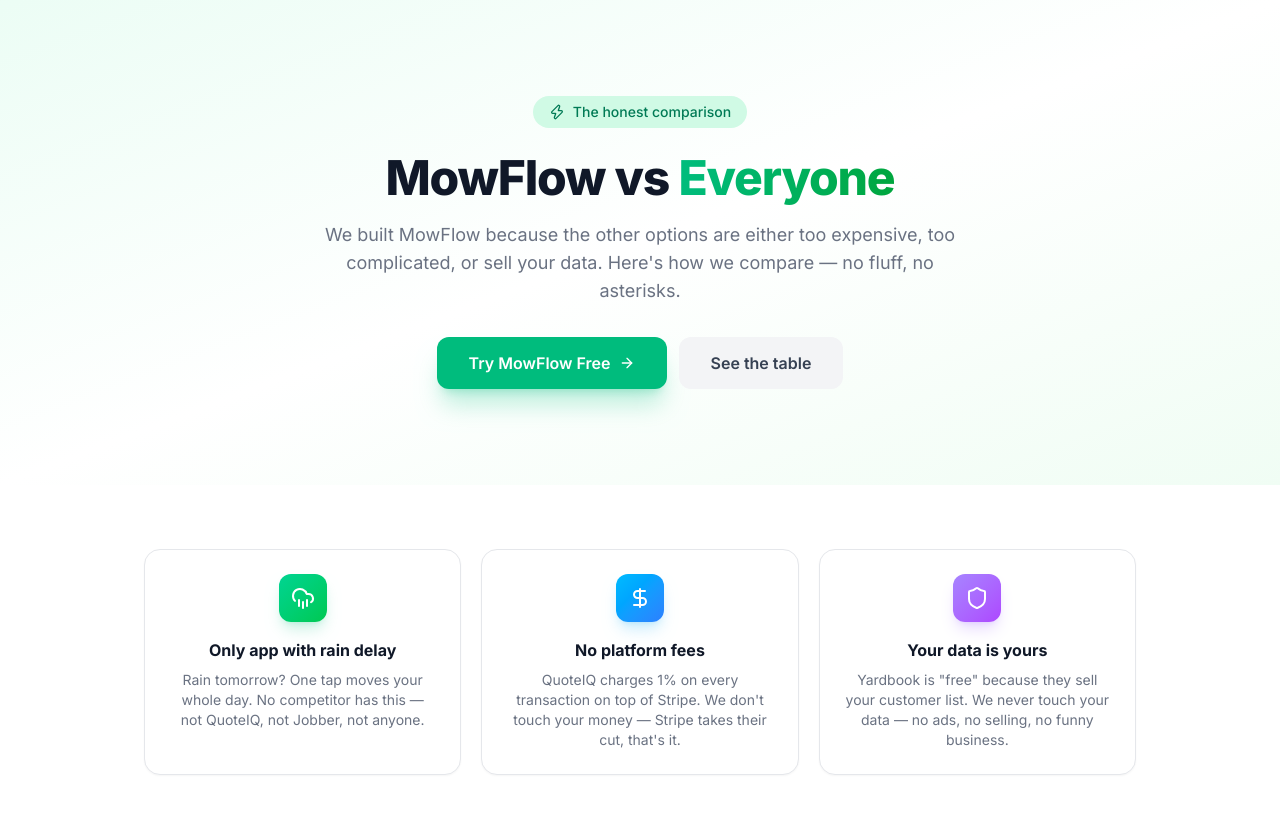
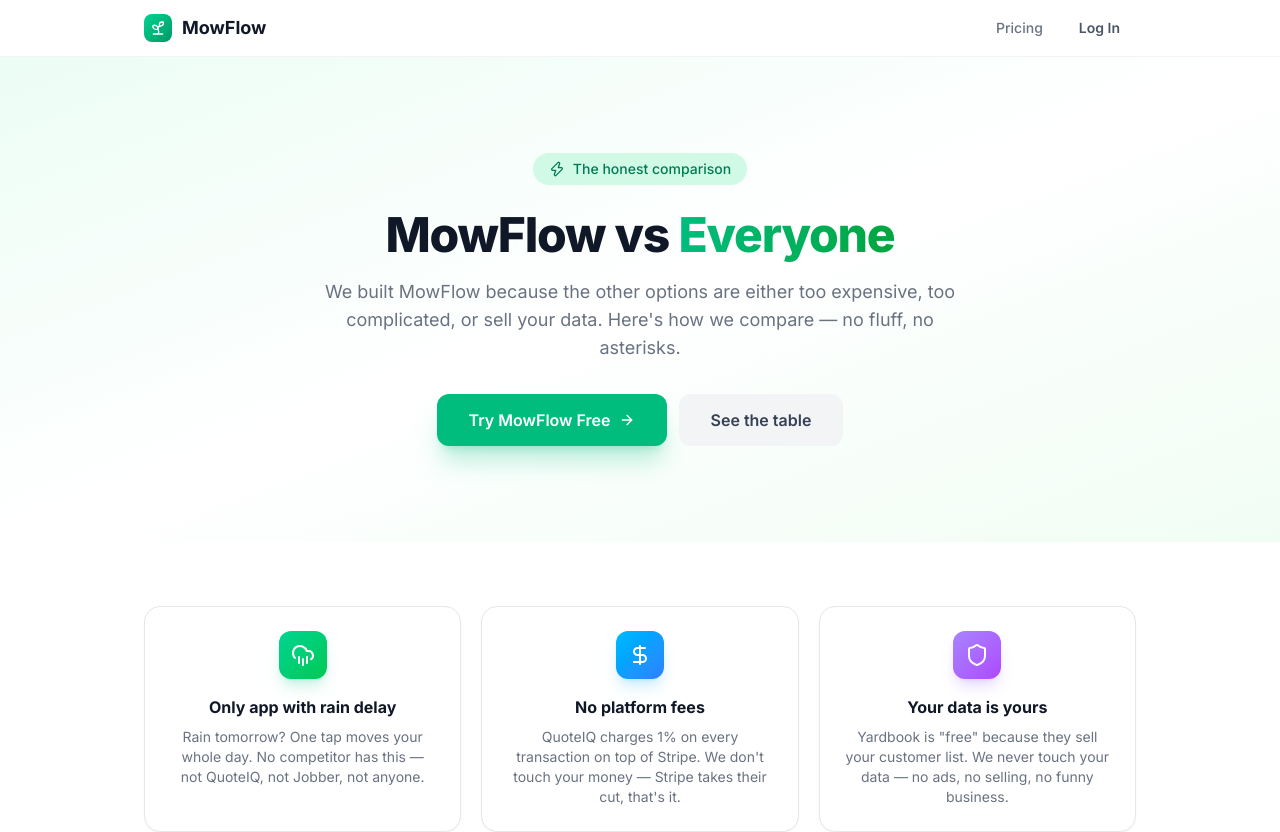
Before and after one commit to ATKasem/mowgo, a React (Vite) app in the folder client/: page /#/compare in a window 1280 px wide. Shown: the top 832 px of the page. Built offline with nearby package versions, Linux system fonts and the light colour scheme; no server answers.

Commit message:
fix: Compare page — added sticky nav with Pricing/Log In links
- Sticky nav with MowFlow logo (links to landing page)
- Pricing link scrolls to #pricing on landing page
- Log In link
- Users no longer stuck on Compare page — clear navigation back

```diff
--- a/client/src/pages/Compare.jsx
+++ b/client/src/pages/Compare.jsx
@@ -57,6 +57,26 @@
 export default function Compare() {
   return (
     <div className="min-h-screen bg-white dark:bg-gray-950">
+      {/* Sticky Nav */}
+      <nav className="sticky top-0 z-50 bg-white/80 dark:bg-gray-950/80 backdrop-blur-md border-b border-gray-100 dark:border-gray-800">
+        <div className="max-w-5xl mx-auto px-4 h-14 flex items-center justify-between">
+          <Link to="/" className="flex items-center gap-2.5 text-gray-900 dark:text-white font-bold text-lg no-underline">
+            <div className="w-7 h-7 rounded-lg bg-gradient-to-br from-emerald-400 to-emerald-600 flex items-center justify-center">
+              <Sprout className="w-4 h-4 text-white" />
+            </div>
+            MowFlow
+          </Link>
+          <div className="flex items-center gap-2">
+            <Link to="/#pricing" className="text-sm font-medium text-gray-500 dark:text-gray-400 hover:text-emerald-600 dark:hover:text-emerald-400 transition-colors px-3 py-2 rounded-lg hover:bg-gray-100 dark:hover:bg-gray-800">
+              Pricing
+            </Link>
+            <Link to="/login" className="text-sm font-semibold text-gray-600 dark:text-gray-400 hover:text-emerald-600 dark:hover:text-emerald-400 transition-colors px-4 py-2 rounded-lg hover:bg-gray-100 dark:hover:bg-gray-800">
+              Log In
+            </Link>
+          </div>
+        </div>
+      </nav>
+
       {/* Hero */}
       <section className="relative overflow-hidden bg-gradient-to-br from-emerald-50 via-white to-green-50 dark:from-gray-900 dark:via-gray-950 dark:to-emerald-950">
         <div className="max-w-5xl mx-auto px-4 py-16 md:py-24 text-center">
```
